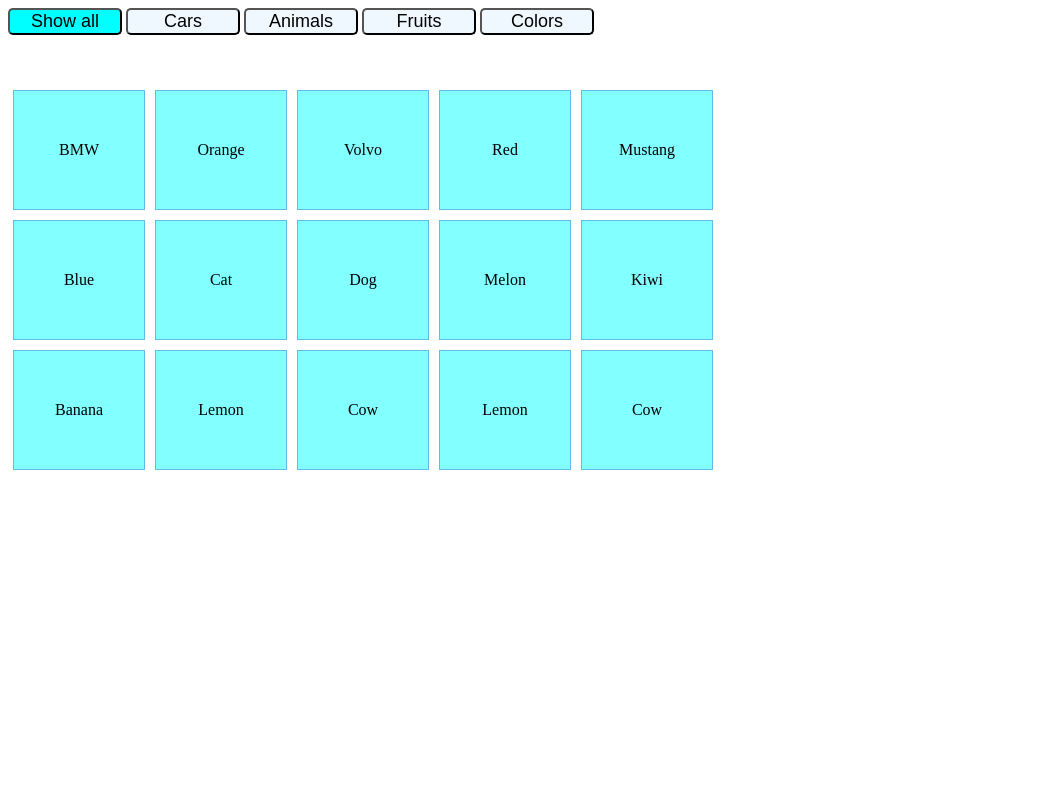
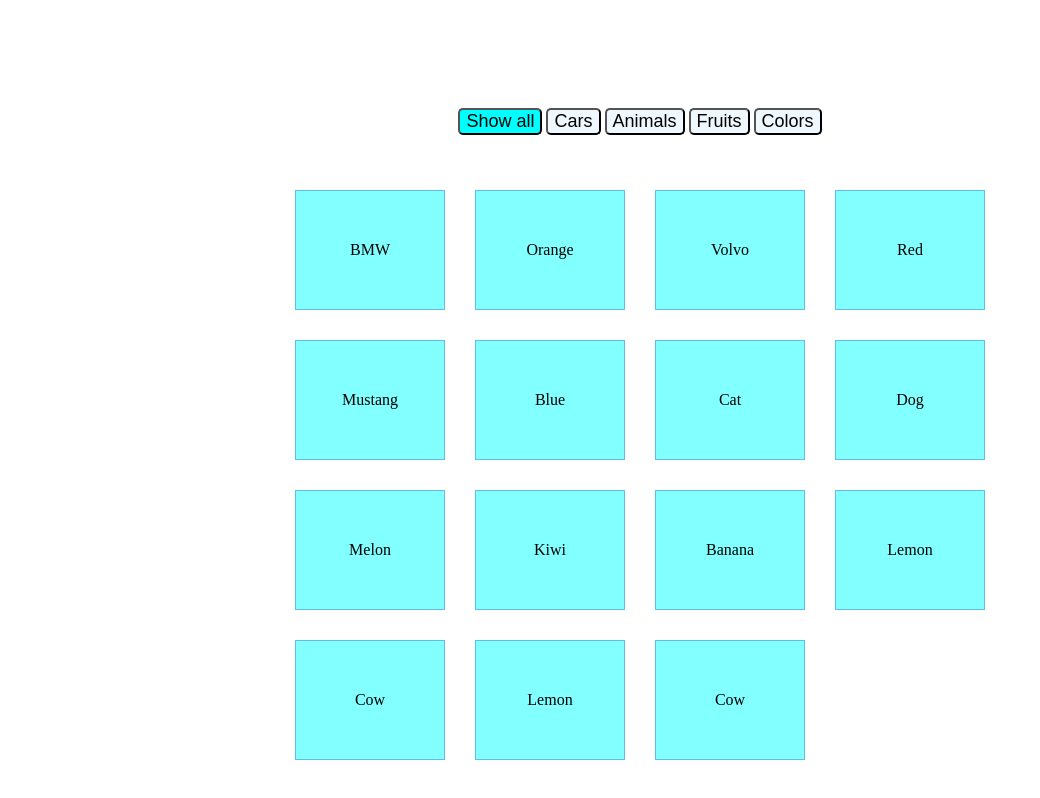
Before and after one commit to hasan-yamin/filter-elements-js, a plain HTML site: page index.html in a window 1280 px wide. Shown: the whole page, without its empty margins (0-1040 px from the left). Drawn offline with Linux system fonts and the light colour scheme.

Commit message:
edit css

```diff
--- a/css/main.css
+++ b/css/main.css
@@ -1,10 +1,18 @@
+body {
+    display: flex;
+    flex-direction: column;
+    justify-content: center;
+    align-items: center;
+    padding-top: 100px;
+}
+
 /*  buttons setting*/
 #myBtnContainer {
-    width: 600px;
+    width: fit-content;
 }
 
 #myBtnContainer button {
-    width: 19%;
+    width: fit-content;
     border-radius: 5px;
     background-color: aliceblue;
     font-size: large;
@@ -22,14 +30,16 @@
 
 /*  buttons setting*/
 .container {
-    width: 800px;
+    width: 700px;
+    display: grid;
+    grid-template-columns: repeat(auto-fill, minmax(150px, 1fr));
+    gap: 20px;
+
     margin: 50px 0;
     overflow: hidden;
 }
 
 .container .filterDiv {
-    width: 130px;
-    /* height: 130px; */
     margin: 5px;
     padding: 50px 0;
     border: 1px solid rgb(98, 188, 234);
@@ -43,7 +53,6 @@
     background-color: rgba(0, 255, 255, 0.489);
 }
 
-
 .clearfix {
     clear: both;
 }
```
